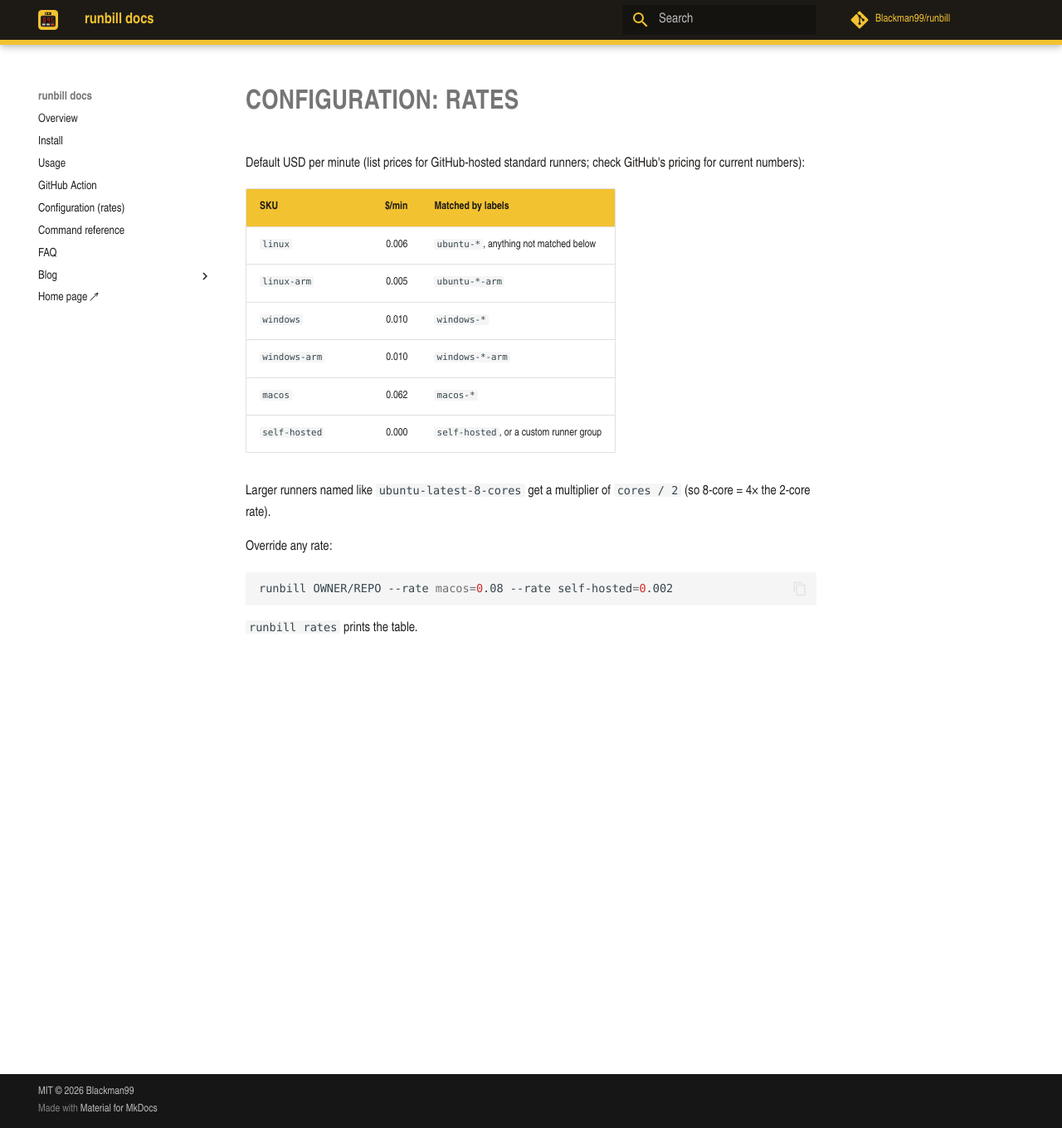
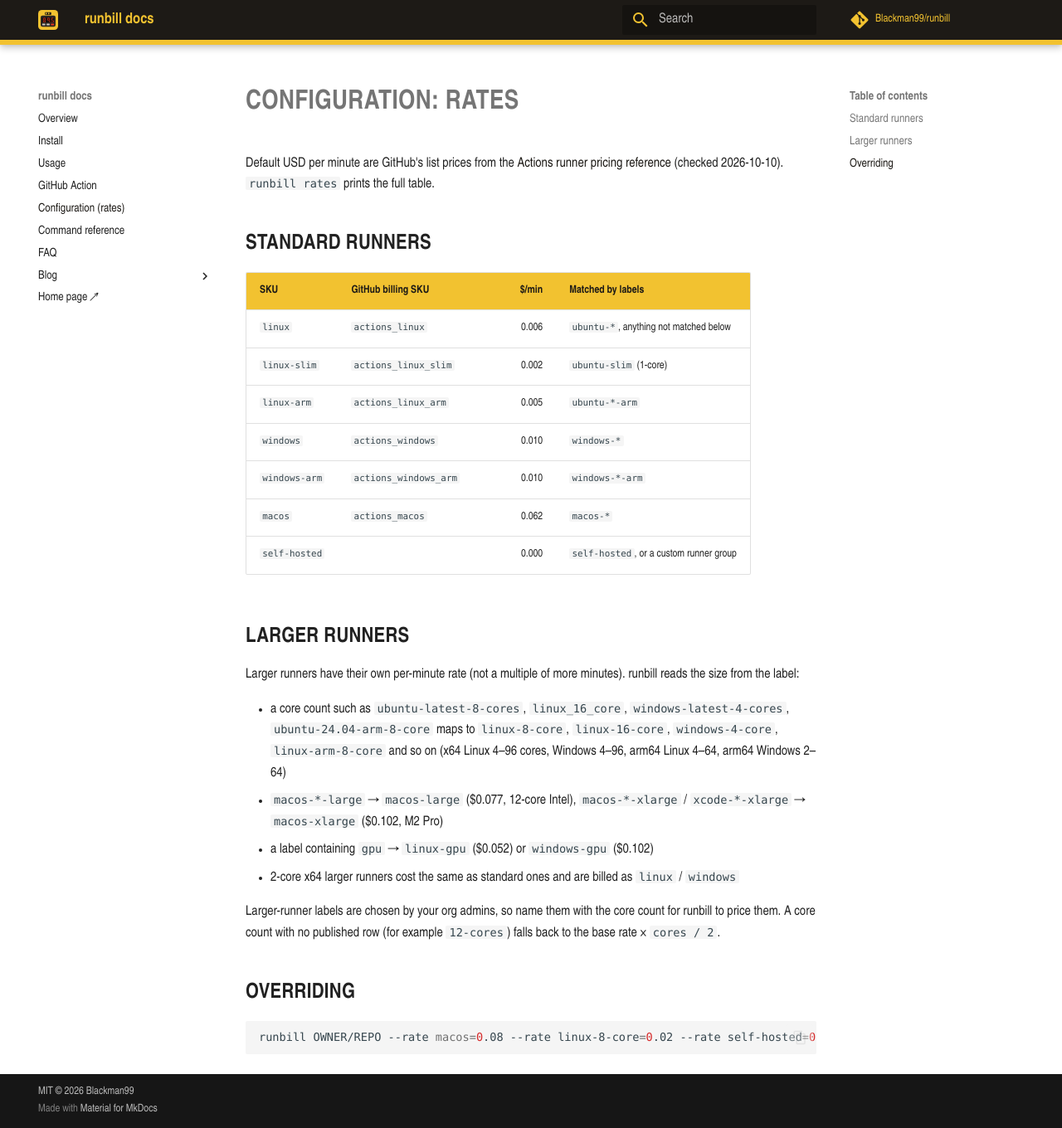
Before and after one commit to Blackman99/runbill, an MkDocs documentation site: the page built from docs/config.md, in a window 1280 px wide and 1360 px high. Shown: the whole window at 83% size. Built offline with MkDocs 1.6.1 and Material for MkDocs 9.7.7, drawn with Linux system fonts in a browser that asks for light colours; comment, search, counter and statistics services are not loaded.

Commit message:
fix: price larger runners at GitHub's published per-size rates; detect ubuntu-slim (#2)
Replaces the cores/2 x base-rate approximation (8-core Linux was $0.024/min vs GitHub's $0.022)
with the per-size table from https://docs.github.com/en/billing/reference/actions-runner-pricing:
x64 and arm64 Linux/Windows by core count, macOS large/xlarge (incl. xcode-*-xlarge), GPU.
Billed minutes are no longer multiplied by size. 1-core ubuntu-slim -> $0.002/min.
Unpublished core counts still fall back to base x cores/2. Docs, landing rate card/receipt,
README sample and blog limitation paragraph updated.

````diff
--- a/docs/config.md
+++ b/docs/config.md
@@ -1,23 +1,39 @@
 # Configuration: rates
 
-Default USD per minute (list prices for GitHub-hosted standard runners; check
-[GitHub's pricing](https://docs.github.com/en/billing/reference/actions-runner-pricing) for current numbers):
+Default USD per minute are GitHub's list prices from the
+[Actions runner pricing reference](https://docs.github.com/en/billing/reference/actions-runner-pricing)
+(checked 2026-10-10). `runbill rates` prints the full table.
 
-| SKU | $/min | Matched by labels |
-|---|---:|---|
-| `linux` | 0.006 | `ubuntu-*`, anything not matched below |
-| `linux-arm` | 0.005 | `ubuntu-*-arm` |
-| `windows` | 0.010 | `windows-*` |
-| `windows-arm` | 0.010 | `windows-*-arm` |
-| `macos` | 0.062 | `macos-*` |
-| `self-hosted` | 0.000 | `self-hosted`, or a custom runner group |
+## Standard runners
 
-Larger runners named like `ubuntu-latest-8-cores` get a multiplier of `cores / 2` (so 8-core = 4× the 2-core rate).
+| SKU | GitHub billing SKU | $/min | Matched by labels |
+|---|---|---:|---|
+| `linux` | `actions_linux` | 0.006 | `ubuntu-*`, anything not matched below |
+| `linux-slim` | `actions_linux_slim` | 0.002 | `ubuntu-slim` (1-core) |
+| `linux-arm` | `actions_linux_arm` | 0.005 | `ubuntu-*-arm` |
+| `windows` | `actions_windows` | 0.010 | `windows-*` |
+| `windows-arm` | `actions_windows_arm` | 0.010 | `windows-*-arm` |
+| `macos` | `actions_macos` | 0.062 | `macos-*` |
+| `self-hosted` | | 0.000 | `self-hosted`, or a custom runner group |
 
-Override any rate:
+## Larger runners
+
+Larger runners have their own per-minute rate (not a multiple of more minutes). runbill reads the size from
+the label:
+
+- a core count such as `ubuntu-latest-8-cores`, `linux_16_core`, `windows-latest-4-cores`, `ubuntu-24.04-arm-8-core`
+  maps to `linux-8-core`, `linux-16-core`, `windows-4-core`, `linux-arm-8-core` and so on
+  (x64 Linux 4–96 cores, Windows 4–96, arm64 Linux 4–64, arm64 Windows 2–64)
+- `macos-*-large` → `macos-large` ($0.077, 12-core Intel), `macos-*-xlarge` / `xcode-*-xlarge` → `macos-xlarge`
+  ($0.102, M2 Pro)
+- a label containing `gpu` → `linux-gpu` ($0.052) or `windows-gpu` ($0.102)
+- 2-core x64 larger runners cost the same as standard ones and are billed as `linux` / `windows`
+
+Larger-runner labels are chosen by your org admins, so name them with the core count for runbill to price them.
+A core count with no published row (for example `12-cores`) falls back to the base rate × `cores / 2`.
+
+## Overriding
 
 ```bash
-runbill OWNER/REPO --rate macos=0.08 --rate self-hosted=0.002
+runbill OWNER/REPO --rate macos=0.08 --rate linux-8-core=0.02 --rate self-hosted=0.002
 ```
-
-`runbill rates` prints the table.
````
Also changed, not shown: CHANGELOG.md (+3 -0 lines), README.md (+3 -3 lines), docs/blog/per-workflow-minutes-zh.md (+1 -1 lines), docs/blog/per-workflow-minutes.md (+5 -3 lines), docs/index.md (+1 -1 lines), docs/reference.md (+4 -3 lines), docs/usage.md (+1 -1 lines), site/app.js, site/index.html, 4 other files.
